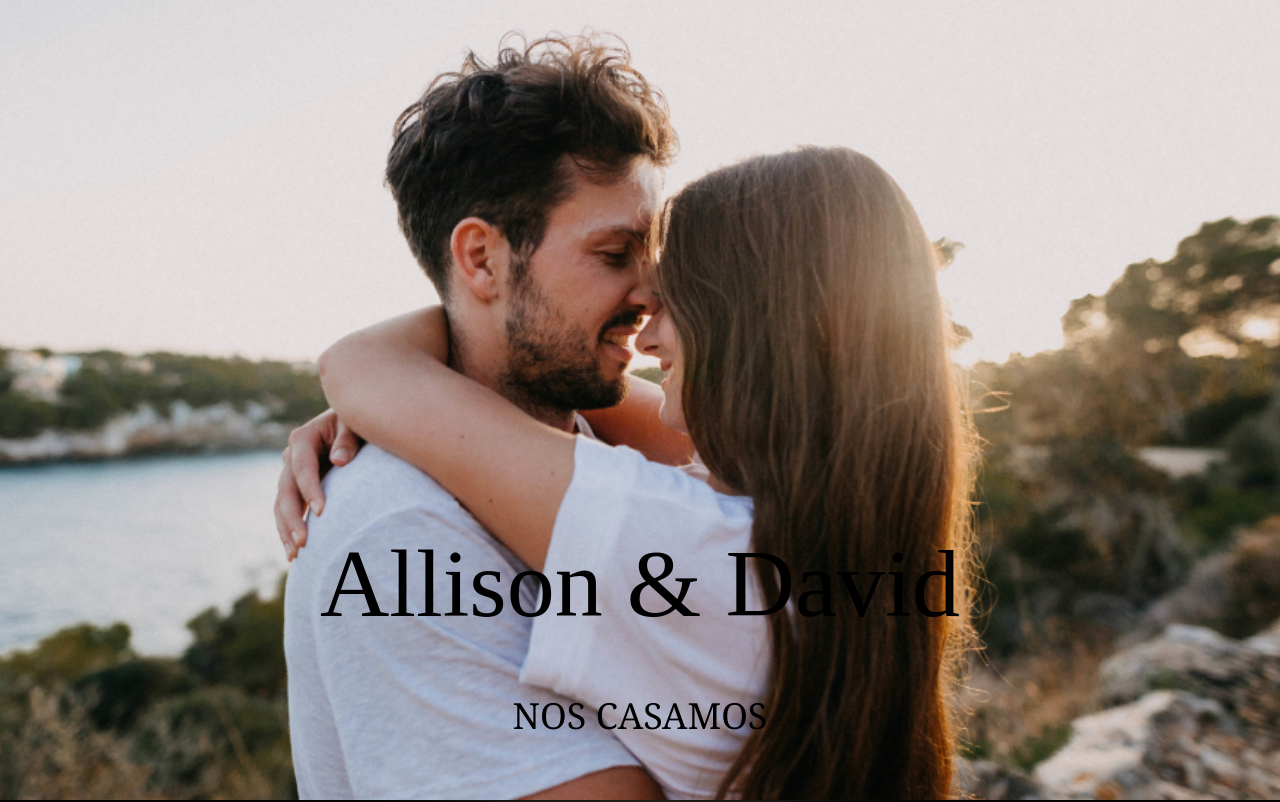
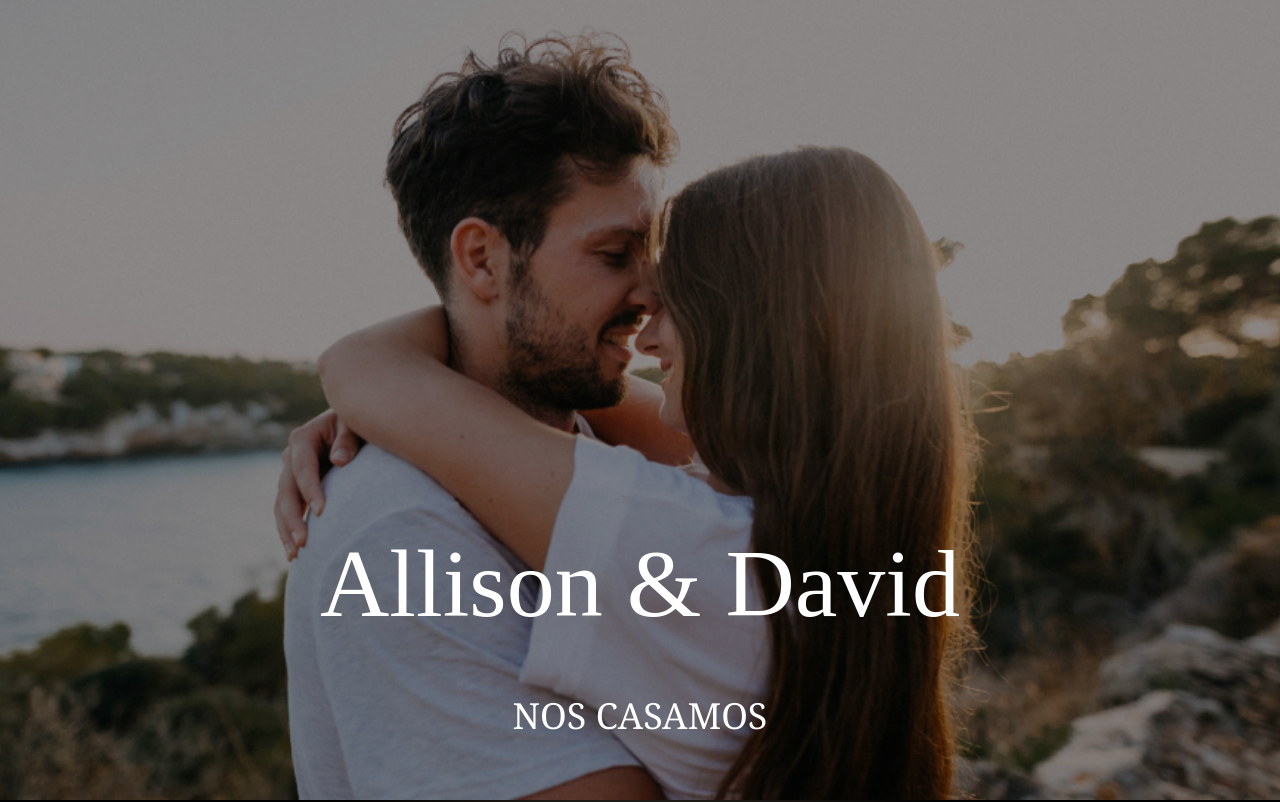
Before and after one commit to patrickespinoza/Invitacion-Web-02, a React (Vite) app in the folder Nuestra-Boda/: page / in a window 1280 px wide. Shown: the top 802 px of the page. Built offline with nearby package versions, Linux system fonts and the light colour scheme; a web font is replaced by a local one.

Commit message:
cambio de letras de portada

```diff
--- a/Nuestra-Boda/src/portada.jsx
+++ b/Nuestra-Boda/src/portada.jsx
@@ -26,22 +26,28 @@ export default function Portada() {
         <source src="/TylerShaw.mp3" type="audio/mpeg" />
         Tu navegador no soporta el elemento de audio para reproducir.
       </audio>
-      <section className="relative w-full h-[calc(110vh-160px)] md:h-screen flex flex-col items-center justify-center text-black">
+      <section className="relative w-full h-[calc(110vh-160px)] md:h-screen flex flex-col items-center justify-center text-white">
+
   <img
     src="/Portada-02.png"
     alt="Fondo"
     className="absolute w-full h-full object-cover"
   />
 
-        <div className="relative bg-opacity-50 rounded-lg w-full h-full justify-end pb-16 items-center flex flex-col p-4 gap-4">
-          <h1 className="roboto-black p-12 text-3xl sm:text-4xl md:text-6xl lg:text-8xl font-cursiveDancing">
+  {/* OVERLAY OSCURO */}
+  <div className="absolute inset-0 bg-black/40"></div>
+
+  <div className="relative z-10 w-full h-full justify-end pb-16 items-center flex flex-col p-4 gap-4">
+
+    <h1 className="roboto-black p-12 text-4xl sm:text-4xl md:text-6xl lg:text-8xl font-cursiveDancing">
       Allison & David
     </h1>
-          <p className="font-serif text-lg sm:text-2xl md:text-3xl lg:text-4xl">NOS CASAMOS</p>
 
+    <p className="font-serif text-2xl sm:text-2xl md:text-3xl lg:text-4xl">
+      NOS CASAMOS
+    </p>
 
   </div>
-
 
 </section>
     </div>
```
Lines whose indentation alone changed are shown as unchanged.
